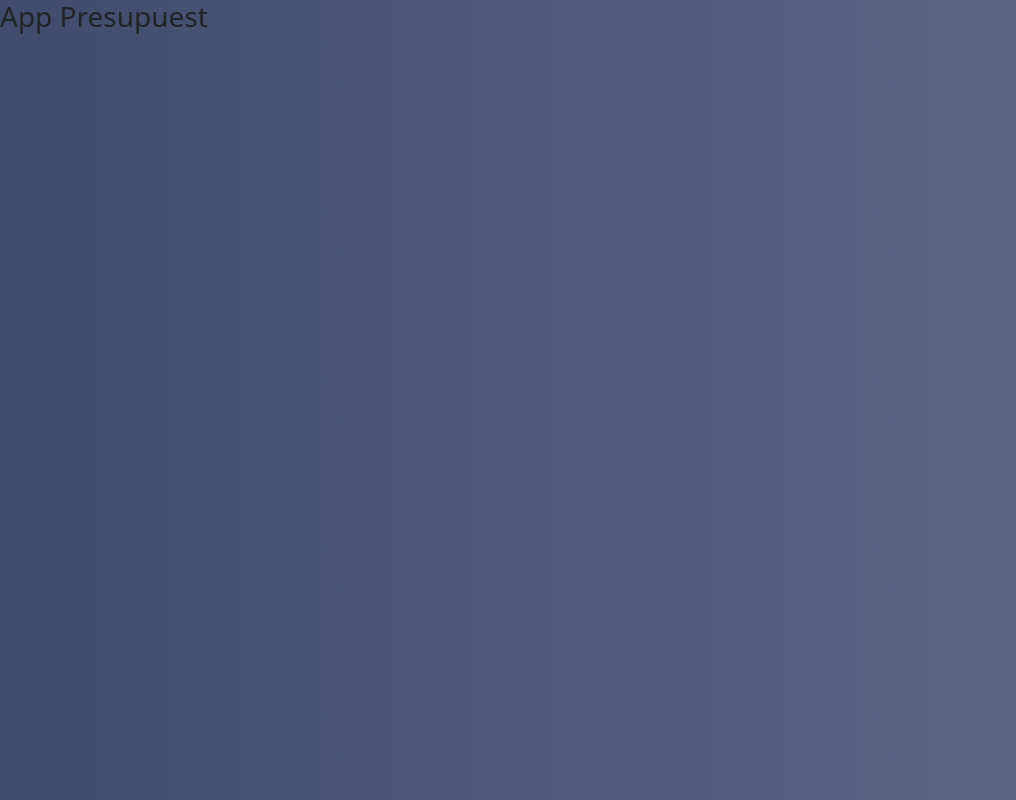
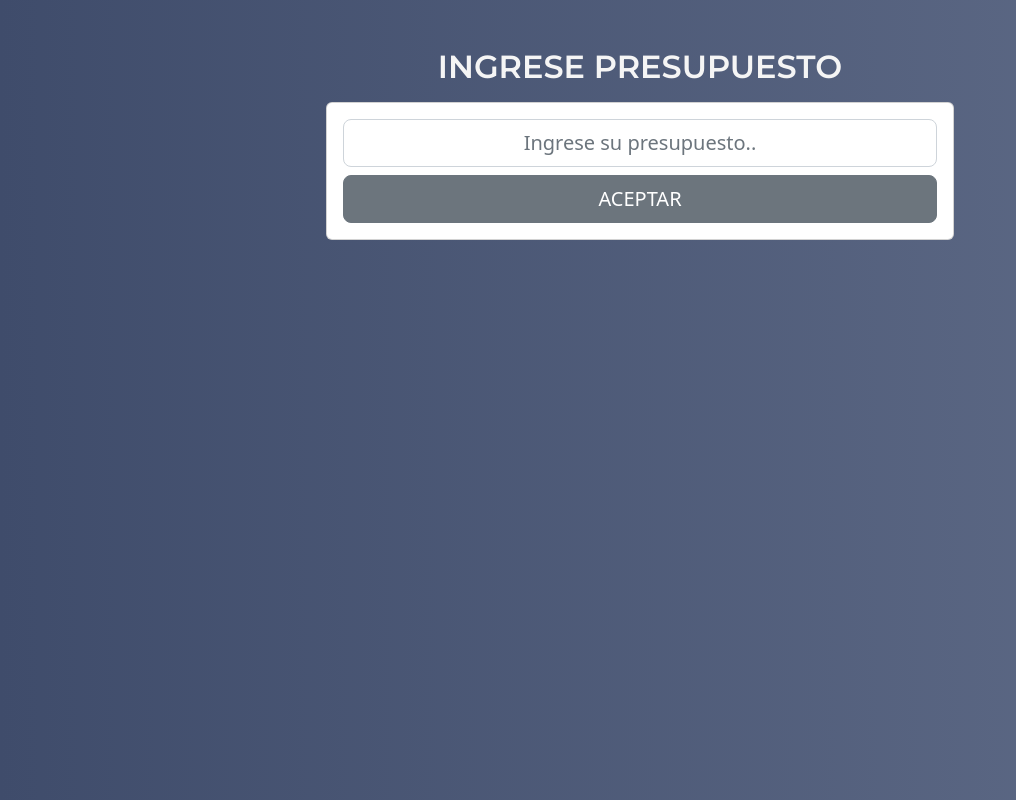
Before and after one commit to br1lisboa/ANGULAR-PRESUP, an Angular app: page /ingresarPresupuesto in a window 1280 px wide. Before the commit this address led to /. Shown: the whole page, without its empty margins (0-1016 px from the left). Built offline with nearby package versions, Linux system fonts and the light colour scheme.

Commit message:
added syles fonts | color | some routes default | bootstrap

```diff
--- a/src/app/app-routing.module.ts
+++ b/src/app/app-routing.module.ts
@@ -1,7 +1,16 @@
 import { NgModule } from '@angular/core';
 import { RouterModule, Routes } from '@angular/router';
 
-const routes: Routes = [];
+// Components
+import { GastosComponent } from './components/gastos/gastos.component';
+import { IngresarPresupuestoComponent } from './components/ingresar-presupuesto/ingresar-presupuesto.component';
+
+const routes: Routes = [
+  { path: '', redirectTo: '/ingresarPresupuesto', pathMatch: 'full' },
+  { path: 'ingresarPresupuesto', component: IngresarPresupuestoComponent },
+  { path: 'gastos', component: GastosComponent },
+  { path: '**', redirectTo: '/ingresarPresupuesto', pathMatch: 'full' }
+];
 
 @NgModule({
   imports: [RouterModule.forRoot(routes)],
--- a/src/app/app.component.html
+++ b/src/app/app.component.html
@@ -1 +1 @@
-<h3>App Presupuest</h3>
+<router-outlet></router-outlet>
--- a/src/app/components/ingresar-presupuesto/ingresar-presupuesto.component.css
+++ b/src/app/components/ingresar-presupuesto/ingresar-presupuesto.component.css
@@ -0,0 +1,7 @@
+input {
+    text-align: center;
+}
+
+button {
+    width: 100%;
+}
--- a/src/app/components/ingresar-presupuesto/ingresar-presupuesto.component.html
+++ b/src/app/components/ingresar-presupuesto/ingresar-presupuesto.component.html
@@ -1 +1,13 @@
-<p>ingresar-presupuesto works!</p>
+<div class="row mt-5">
+
+    <div class="col-lg-6 offset-lg-3">
+        <h2 class="text-center mb-3 fontTitle">Ingrese Presupuesto</h2>
+        <div class="card">
+            <div class="card-body">
+                <input type="text" class="form-control form-control-lg" placeholder="Ingrese su presupuesto..">
+                <button class="btn btn-secondary btn-lg btn-block mt-2">ACEPTAR</button>
+            </div>
+        </div>
+    </div>
+
+</div>
--- a/src/index.html
+++ b/src/index.html
@@ -8,6 +8,8 @@
   <meta name="viewport" content="width=device-width, initial-scale=1">
   <link rel="icon" type="image/x-icon" href="favicon.ico">
   <link rel="stylesheet" href="https://cdn.jsdelivr.net/npm/bootstrap@5.2.2/dist/css/bootstrap.min.css">
+
+  <link href="https://fonts.googleapis.com/css2?family=Montserrat:wght@600&display=swap" rel="stylesheet">
 </head>
 
 <body>
--- a/src/styles.css
+++ b/src/styles.css
@@ -7,3 +7,9 @@
     background: linear-gradient(to right, #3f4c6b, #606c88);
     /* W3C, IE 10+/ Edge, Firefox 16+, Chrome 26+, Opera 12+, Safari 7+ */
 }
+
+.fontTitle {
+    font-family: 'Montserrat', sans-serif;
+    color: whitesmoke;
+    text-transform: uppercase;
+}
```
